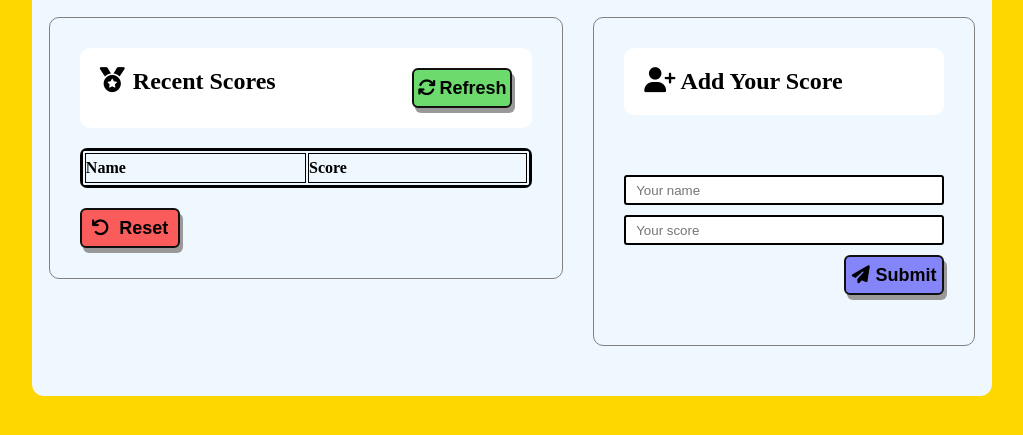
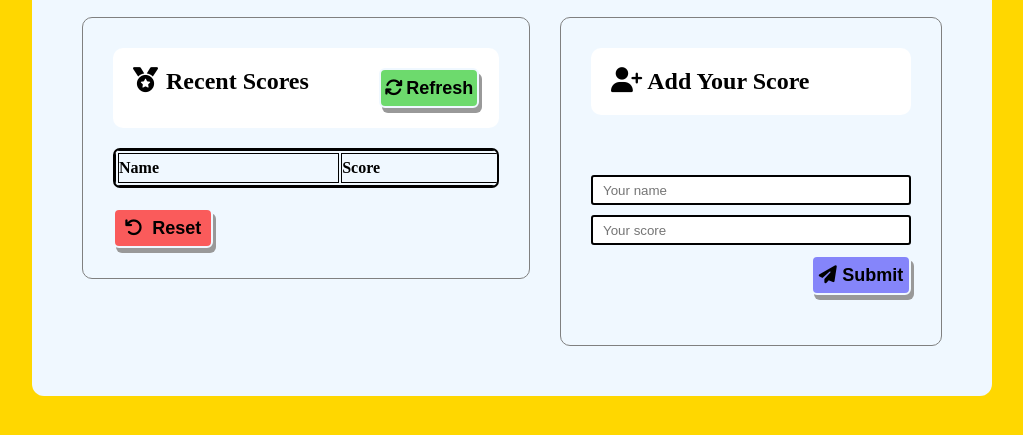
Before and after one commit to carlylechia/Chias-Leaderboard, a website built with webpack: page src/index.html in a window 1280 px wide. Shown: the part 215-650 px from the top of the page, without its empty margins (128-1151 px from the left). Built offline with nearby package versions, Linux system fonts and the light colour scheme; no server answers.

Commit message:
improve on UX further, and sort scores in descending order

```diff
--- a/src/c-modules.js/app.js
+++ b/src/c-modules.js/app.js
@@ -74,6 +74,7 @@ class Application {
     res.then((data) => {
       let domContent = '';
       const users = data.result;
+      users.sort((a, b) => b.score - a.score);
       users.forEach((user) => {
         domContent = `${domContent}<tr>
         <td>${user.user}</td>
--- a/src/style.css
+++ b/src/style.css
@@ -73,12 +73,16 @@ h1 {
   border: 1px solid grey;
   border-radius: 10px;
   padding: 30px;
+  max-width: 100%;
+  overflow-x: scroll;
 }
 
 .left .section-body {
   border: 2px solid black;
   border-radius: 7px;
   min-width: 25vw;
+  max-width: 100%;
+  overflow-x: scroll;
 }
 
 table thead {
@@ -89,6 +93,8 @@ table,
 th,
 td {
   border: 1px solid black;
+  max-width: 100%;
+  overflow-x: hidden;
 }
 
 table thead tr th {
@@ -142,7 +148,7 @@ form input {
 }
 
 button {
-  border: 2px solid rgb(17, 16, 16);
+  border: 2px solid aliceblue;
   width: 100px;
   height: 40px;
   box-shadow: 3px 5px #999;
```
